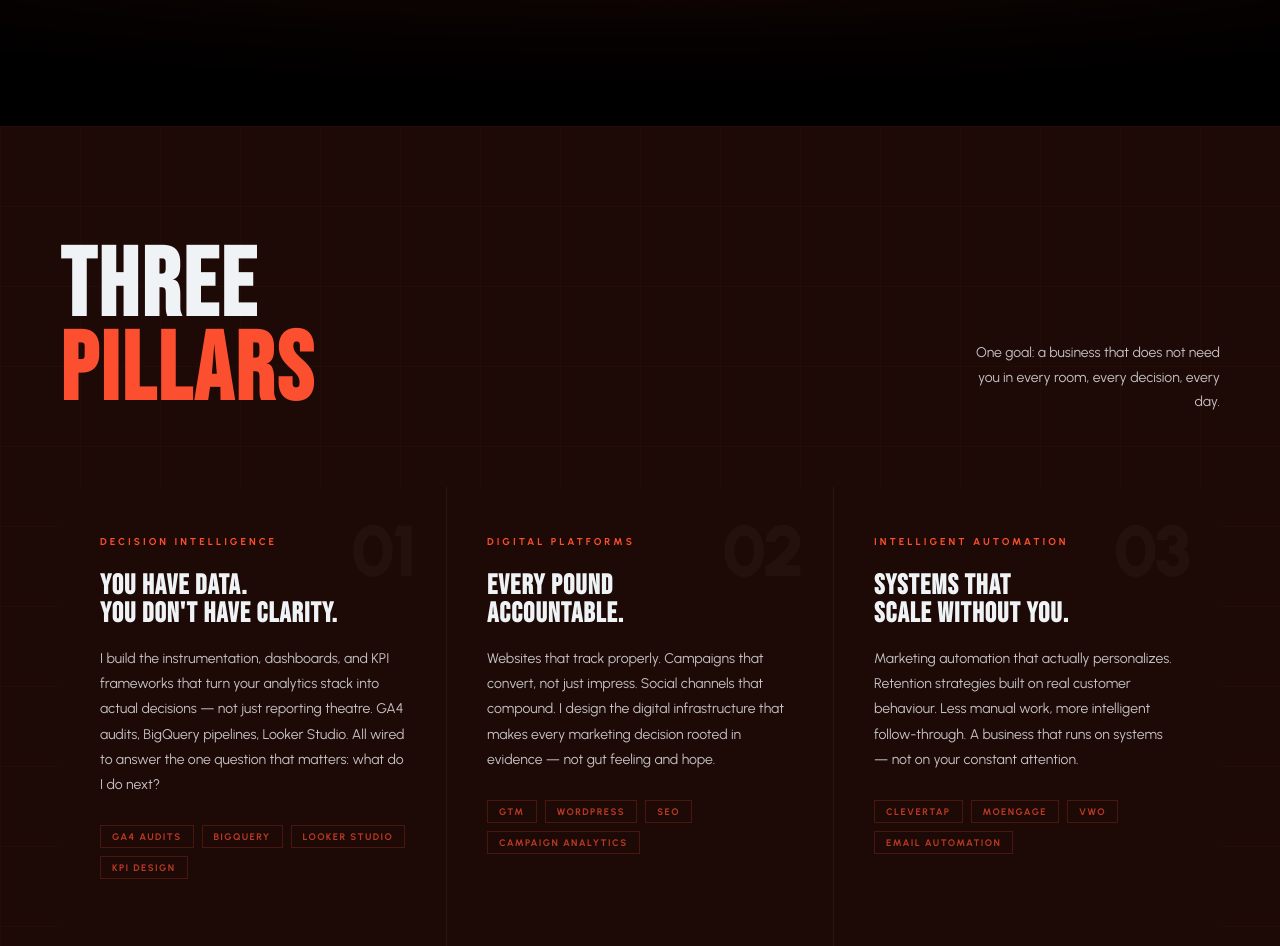
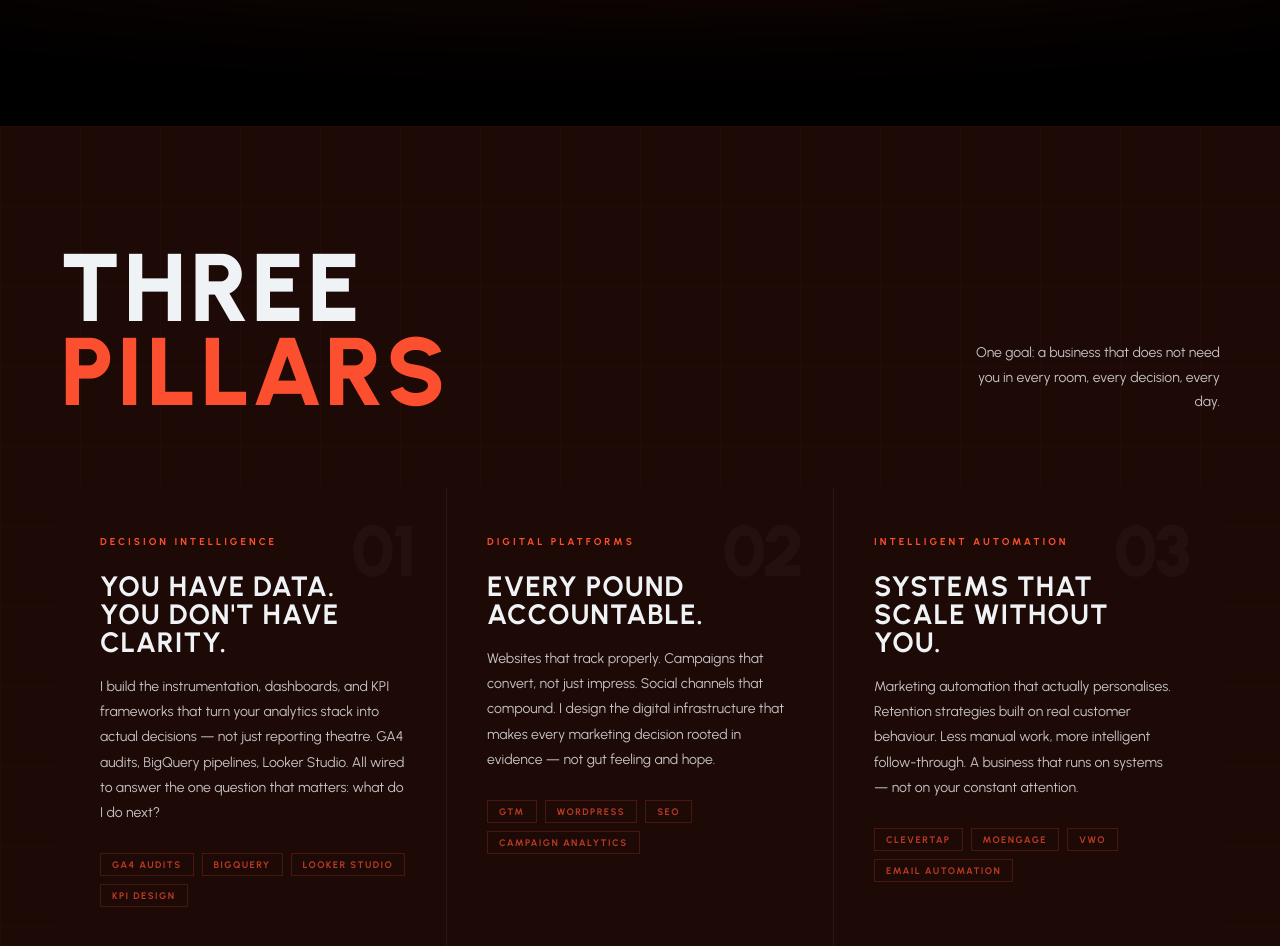
Before and after one commit to ashok-1986/ashok-portfolio, a Next.js app: page / in a window 1280 px wide. Shown: the part 2600-3546 px from the top of the page. Built offline with nearby package versions, Linux system fonts and the light colour scheme.

Commit message:
fix: revert display font to Urbanist; add z-index to pseudo-elements; fix personalises spelling

```diff
--- a/src/app/globals.css
+++ b/src/app/globals.css
@@ -9,7 +9,7 @@
   --edge-glow: rgba(252, 79, 47, 0.4);
   --edge-dim: rgba(252, 79, 47, 0.12);
   --clarity-mid: rgba(240, 243, 245, 0.80);
-  --font-display: 'Bebas Neue', 'Arial Black', sans-serif;
+  --font-display: 'Urbanist', sans-serif;
   --clarity-dim: rgba(240, 243, 245, 0.08);
   --ease-out: cubic-bezier(.16, 1, .3, 1);
 }
@@ -526,6 +526,7 @@ section {
   background-size: 28px 28px;
   -webkit-mask-image: radial-gradient(ellipse 80% 80% at 50% 50%, black 30%, transparent 100%);
   mask-image: radial-gradient(ellipse 80% 80% at 50% 50%, black 30%, transparent 100%);
+  z-index: 0;
 }
 
 .about-grid {
@@ -993,6 +994,7 @@ section {
   height: 600px;
   background: radial-gradient(circle, rgba(252, 79, 47, .06), transparent 70%);
   pointer-events: none;
+  z-index: 0;
 }
 
 .contact-grid {
--- a/src/lib/constants.ts
+++ b/src/lib/constants.ts
@@ -17,7 +17,7 @@ export const EXPERTISE = [
     num: '01',
     slug: 'decision-intelligence',
     label: 'Decision Intelligence',
-    title: 'You Have Data.\nYou Don\'t Have Clarity.',
+    title: "You Have Data.\nYou Don't Have Clarity.",
     body: 'I build the instrumentation, dashboards, and KPI frameworks that turn your analytics stack into actual decisions — not just reporting theatre. GA4 audits, BigQuery pipelines, Looker Studio. All wired to answer the one question that matters: what do I do next?',
     tags: ['GA4 Audits', 'BigQuery', 'Looker Studio', 'KPI Design'],
   },
@@ -25,7 +25,7 @@ export const EXPERTISE = [
     num: '02',
     slug: 'digital-platforms',
     label: 'Digital Platforms',
-    title: 'Every Pound\nAccountable.',
+    title: "Every Pound\nAccountable.",
     body: 'Websites that track properly. Campaigns that convert, not just impress. Social channels that compound. I design the digital infrastructure that makes every marketing decision rooted in evidence — not gut feeling and hope.',
     tags: ['GTM', 'WordPress', 'SEO', 'Campaign Analytics'],
   },
@@ -33,8 +33,8 @@ export const EXPERTISE = [
     num: '03',
     slug: 'intelligent-automation',
     label: 'Intelligent Automation',
-    title: 'Systems That\nScale Without You.',
-    body: 'Marketing automation that actually personalizes. Retention strategies built on real customer behaviour. Less manual work, more intelligent follow-through. A business that runs on systems — not on your constant attention.',
+    title: "Systems That\nScale Without You.",
+    body: 'Marketing automation that actually personalises. Retention strategies built on real customer behaviour. Less manual work, more intelligent follow-through. A business that runs on systems — not on your constant attention.',
     tags: ['CleverTap', 'MoEngage', 'VWO', 'Email Automation'],
   },
 ] as const;
```
